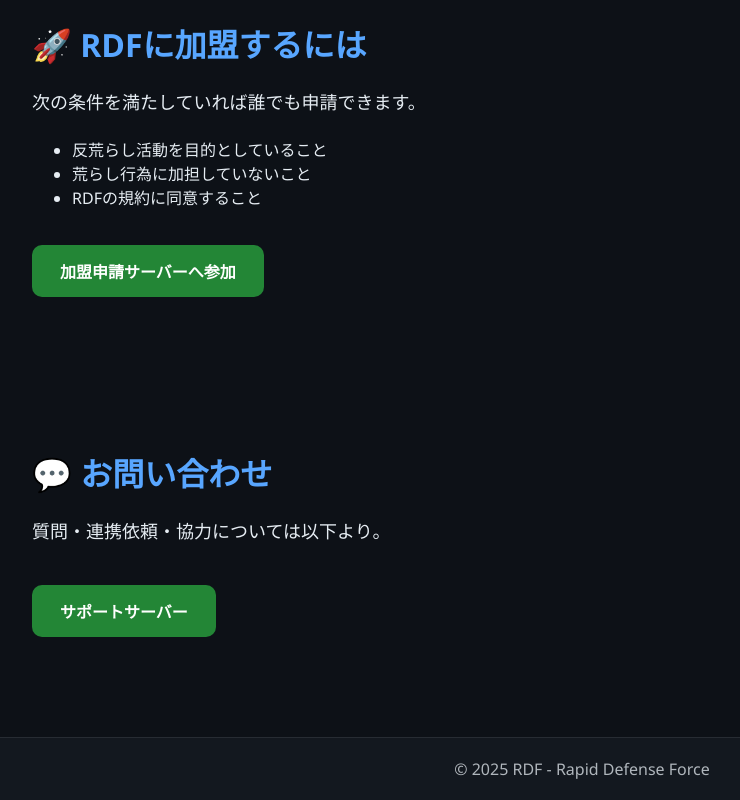
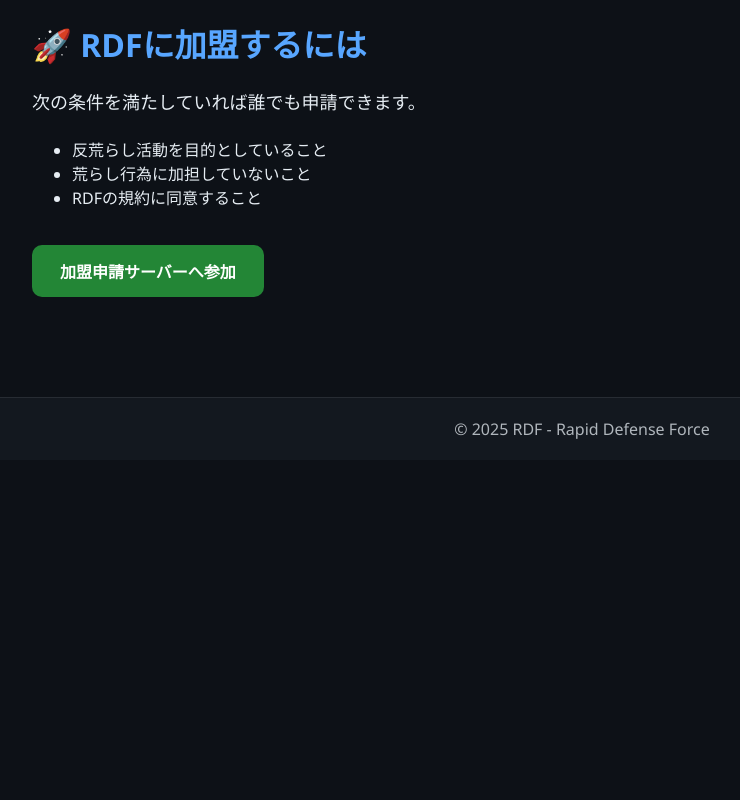
Before and after one commit to TONZIRU-official/RDF-home, a plain HTML site: page index.html in a window 1280 px wide. Shown: the part 1559-2359 px from the top of the page, without its empty margins (58-798 px from the left). After the commit the page ends 2019 px from the top, so only its background shows below. Drawn offline with Linux system fonts and the light colour scheme.

Commit message:
Update index.html

```diff
--- a/index.html
+++ b/index.html
@@ -125,6 +125,7 @@
         <a href="#join">加盟方法</a>
         <a href="#features">機能</a>
         <a href="#contact">問い合わせ</a>
+        <a href="https://tonziru-official.github.io/RDF-rule/" target="_blank">規約</a>
     </nav>
 </header>
 
@@ -182,12 +183,7 @@
     <a class="btn" href="https://discord.gg/xxxxx">加盟申請サーバーへ参加</a>
 </section>
 
-<section class="section" id="contact">
-    <h3>💬 お問い合わせ</h3>
-    <p>質問・連携依頼・協力については以下より。</p>
 
-    <a class="btn" href="https://discord.gg/xxxxx">サポートサーバー</a>
-</section>
 
 <footer>
     © 2025 RDF - Rapid Defense Force
```
